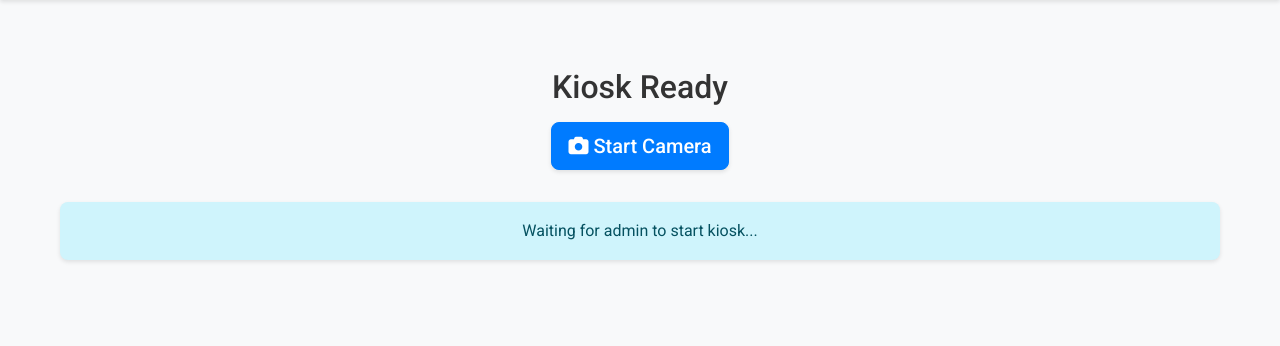
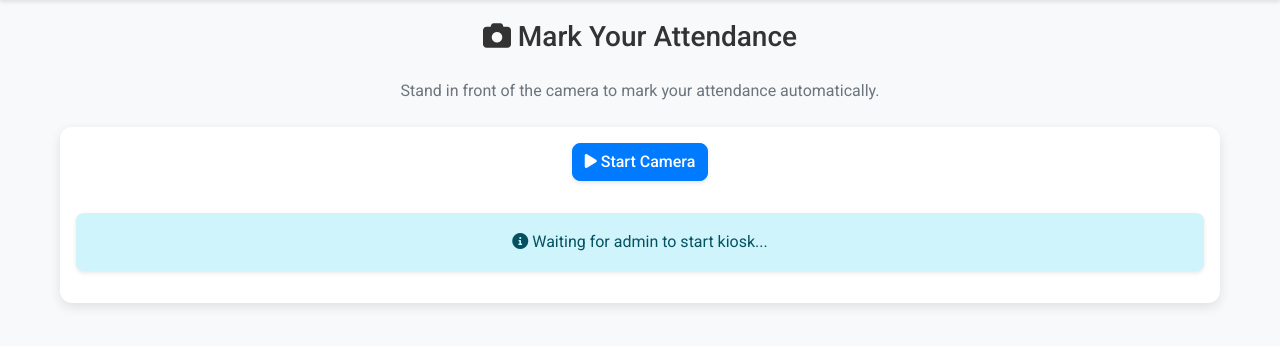
Before and after one commit to Shreyarg-77/face_attendance, a Flask app: page /kiosk_display in a window 1280 px wide. Shown: the part 98-444 px from the top of the page. Run offline with Flask 3, Linux system fonts and the light colour scheme.

Commit message:
Updated file

```diff
--- a/templates/kiosk_display.html
+++ b/templates/kiosk_display.html
@@ -1,51 +1,48 @@
 {% extends 'base.html' %}
 
 {% block content %}
-<div class="text-center mt-5">
-    <h2 id="statusText">Kiosk Ready</h2>
+<div class="text-center">
+    <h3 class="mb-4"><i class="fas fa-camera"></i> Mark Your Attendance</h3>
+    <p class="text-muted mb-4">Stand in front of the camera to mark your attendance automatically.</p>
+
+    <div class="card mb-4">
+        <div class="card-body">
+            <button id="startBtn" class="btn btn-primary mobile-full mb-3" onclick="startCamera()"><i class="fas fa-play"></i> Start Camera</button>
+
+            <video id="video" width="640" height="480" autoplay muted style="border: 2px solid #007bff; border-radius: 10px; max-width: 100%; display: none;"></video>
+            <canvas id="canvas" width="640" height="480" style="display:none;"></canvas>
+
+            <div id="status" class="alert alert-info mt-3"><i class="fas fa-info-circle"></i> Waiting for admin to start kiosk...</div>
+        </div>
+    </div>
+
     <p id="adminInfo" class="text-muted"></p>
-
-    <button id="startBtn" class="btn btn-primary btn-lg mb-3" onclick="startCamera()">
-        <i class="fas fa-camera"></i> Start Camera
-    </button>
-
-    <div id="videoContainer" style="display: none;">
-        <video id="video" autoplay playsinline muted style="width: 640px; max-width: 100%; border: 3px solid green; border-radius: 10px; background: #000;"></video>
-    </div>
-    <canvas id="canvas" style="display: none;"></canvas>
-
-    <div id="status" class="alert alert-info mt-3">Waiting for admin to start kiosk...</div>
 </div>
 
 <script>
     let stream = null;
-    let captureInterval = null;
     let kioskActive = false;
 
+    // Check if admin started kiosk
     function checkKioskStatus() {
         fetch('/kiosk_status')
             .then(response => response.json())
             .then(data => {
                 if (data.active) {
                     kioskActive = true;
-                    document.getElementById('statusText').innerText = 'Kiosk Active';
-                    document.getElementById('adminInfo').innerText = 'Started by: ' + data.admin;
+                    document.getElementById('adminInfo').innerText = 'Kiosk Active - Started by: ' + data.admin;
+                    document.getElementById('status').innerHTML = '<i class="fas fa-info-circle"></i> Click "Start Camera" to mark attendance.';
+                    document.getElementById('status').className = 'alert alert-info mt-3';
 
                     if (!stream) {
-                        document.getElementById('startBtn').style.display = 'inline-block';
-                        document.getElementById('startBtn').disabled = false;
-                        document.getElementById('status').innerHTML = 'Click "Start Camera" to mark attendance.';
-                        document.getElementById('status').className = 'alert alert-info mt-3';
+                        document.getElementById('startBtn').style.display = 'block';
                     }
                 } else {
                     kioskActive = false;
-                    document.getElementById('statusText').innerText = 'Kiosk Inactive';
                     document.getElementById('adminInfo').innerText = '';
                     document.getElementById('startBtn').style.display = 'none';
-                    document.getElementById('videoContainer').style.display = 'none';
                     document.getElementById('status').innerHTML = '<i class="fas fa-exclamation-circle"></i> Kiosk is not started. Please contact admin.';
                     document.getElementById('status').className = 'alert alert-warning mt-3';
-
                     stopCamera();
                 }
             })
@@ -53,53 +50,17 @@
     }
 
     async function startCamera() {
-        if (stream) return;
+        try {
+            stream = await navigator.mediaDevices.getUserMedia({ video: true });
+            document.getElementById('video').srcObject = stream;
+            document.getElementById('video').style.display = 'block';
+            document.getElementById('startBtn').style.display = 'none';
+            document.getElementById('status').innerHTML = '<i class="fas fa-spinner fa-spin"></i> Camera active. Capturing...';
 
-        document.getElementById('startBtn').disabled = true;
-
-        try {
-            stream = await navigator.mediaDevices.getUserMedia({
-                video: { width: { ideal: 640 }, height: { ideal: 480 } },
-                audio: false
-            });
-
-            const video = document.getElementById('video');
-            video.srcObject = stream;
-
-            document.getElementById('startBtn').style.display = 'none';
-            document.getElementById('videoContainer').style.display = 'block';
-            document.getElementById('status').innerHTML = '<i class="fas fa-spinner fa-spin"></i> Camera active. Detecting face...';
-            document.getElementById('status').className = 'alert alert-success mt-3';
-
-            captureInterval = setInterval(captureAndSend, 4000);
+            setInterval(captureAndSend, 3000);
         } catch (err) {
             console.error('Camera error:', err);
-            document.getElementById('startBtn').disabled = false;
-            document.getElementById('status').innerHTML = '<i class="fas fa-exclamation-triangle"></i> Camera access denied.';
-            document.getElementById('status').className = 'alert alert-danger mt-3';
-        }
-    }
-
-    function stopCamera() {
-        console.log('Stopping camera...');
-
-        if (captureInterval) {
-            clearInterval(captureInterval);
-            captureInterval = null;
-        }
-
-        if (stream) {
-            stream.getTracks().forEach(track => track.stop());
-            stream = null;
-        }
-
-        document.getElementById('videoContainer').style.display = 'none';
-        document.getElementById('startBtn').disabled = false;
-
-        if (kioskActive) {
-            document.getElementById('startBtn').style.display = 'inline-block';
-            document.getElementById('status').innerHTML = 'Click "Start Camera" to mark attendance.';
-            document.getElementById('status').className = 'alert alert-info mt-3';
+            document.getElementById('status').innerHTML = '<i class="fas fa-exclamation-triangle"></i> Camera access denied. Please allow permissions.';
         }
     }
 
@@ -109,32 +70,40 @@
         const ctx = canvas.getContext('2d');
 
         if (video.readyState === 4 && stream) {
-            canvas.width = video.videoWidth;
-            canvas.height = video.videoHeight;
-            ctx.drawImage(video, 0, 0, canvas.width, canvas.height);
+            ctx.drawImage(video, 0, 0, 640, 480);
+            const image = canvas.toDataURL('image/jpeg');
 
-            const image = canvas.toDataURL('image/jpeg', 0.8);
             const formData = new FormData();
             formData.append('image', image);
 
-            fetch('/mark_attendance_student', { method: 'POST', body: formData })
+            fetch('/mark_attendance_student', {
+                method: 'POST',
+                body: formData
+            })
             .then(response => response.json())
             .then(data => {
-                console.log('Response:', data);
-
+                document.getElementById('status').innerHTML = '<i class="fas fa-' + (data.status === 'success' ? 'check-circle text-success' : 'exclamation-triangle text-warning') + '"></i> ' + data.message;
                 if (data.status === 'success') {
-                    document.getElementById('status').innerHTML = '<i class="fas fa-check-circle"></i> ' + data.message;
-                    document.getElementById('status').className = 'alert alert-success mt-3';
-                    setTimeout(stopCamera, 2000);
-                } else if (data.status === 'info') {
-                    document.getElementById('status').innerHTML = '<i class="fas fa-info-circle"></i> ' + data.message;
-                    document.getElementById('status').className = 'alert alert-warning mt-3';
-                } else {
-                    document.getElementById('status').innerHTML = '<i class="fas fa-exclamation-triangle"></i> ' + data.message;
-                    document.getElementById('status').className = 'alert alert-warning mt-3';
+                    setTimeout(() => stopCamera(), 2000);
                 }
             })
-            .catch(err => console.error('Error:', err));
+            .catch(err => {
+                console.error('Error:', err);
+                document.getElementById('status').innerHTML = '<i class="fas fa-exclamation-triangle"></i> Error processing.';
+            });
+        }
+    }
+
+    function stopCamera() {
+        if (stream) {
+            stream.getTracks().forEach(track => track.stop());
+            stream = null;
+        }
+        document.getElementById('video').style.display = 'none';
+
+        if (kioskActive) {
+            document.getElementById('startBtn').style.display = 'block';
+            document.getElementById('status').innerHTML = '<i class="fas fa-info-circle"></i> Click "Start Camera" to mark attendance.';
         }
     }
 
```
